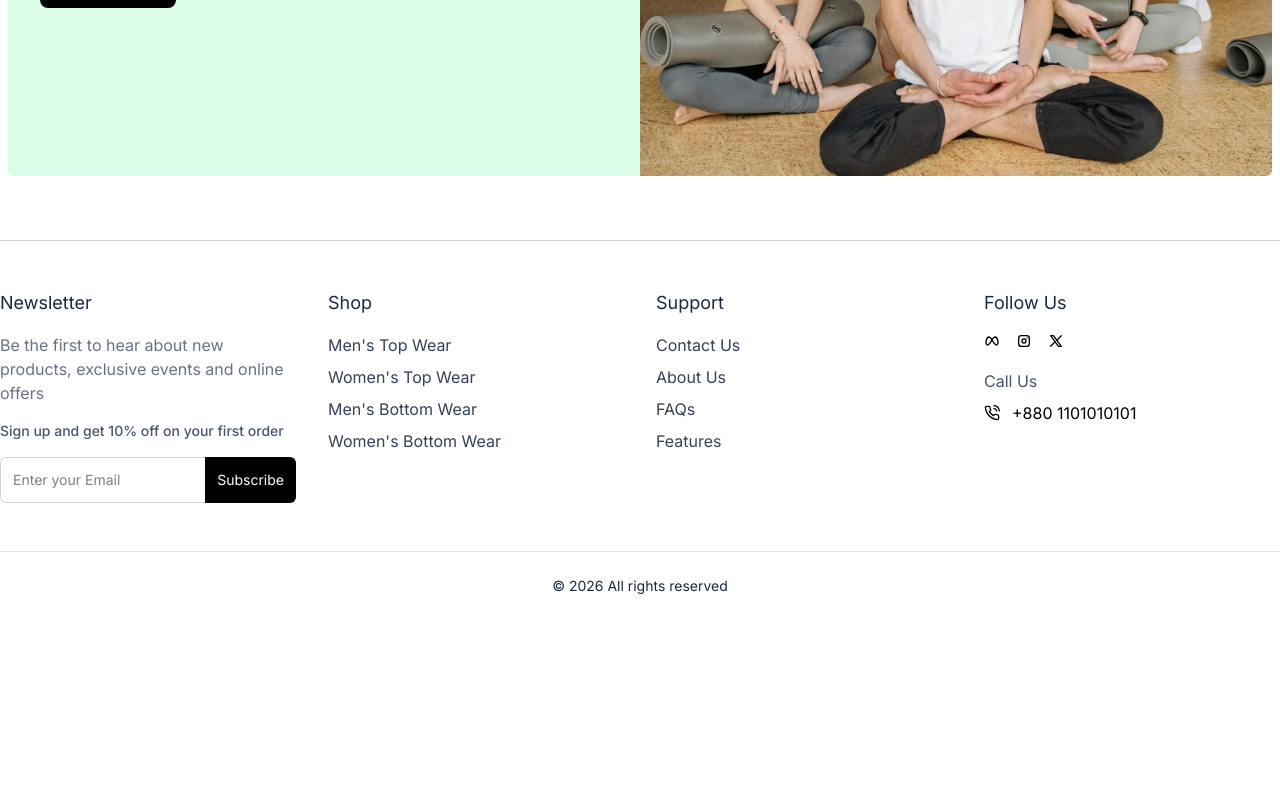
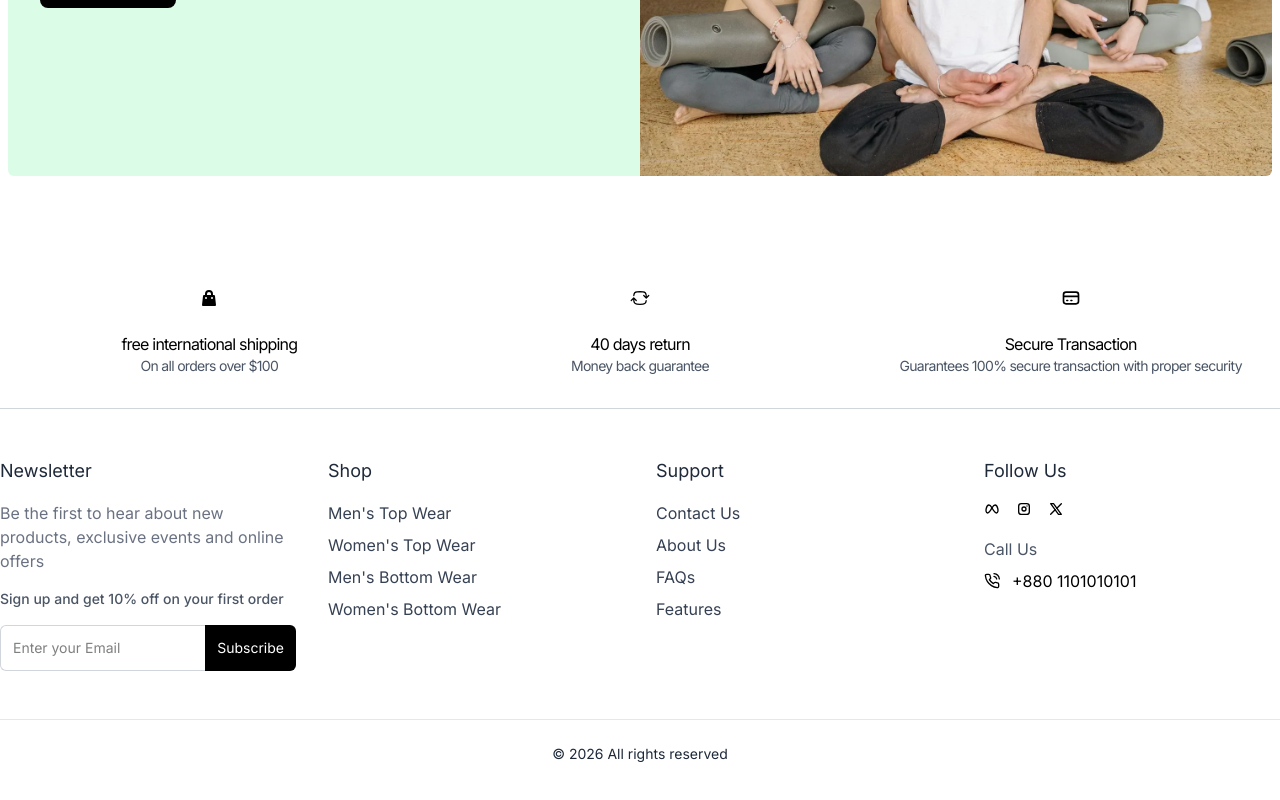
Before and after one commit to princemahmood117/rabbit-ecom, a React app in the folder frontend/: page / in a window 1280 px wide. Shown: the part 5029-5829 px from the top of the page. Before the commit the page ends 5673 px from the top, so only its background shows below. Built offline with nearby package versions, Linux system fonts and the light colour scheme; the HTML template or start-up script is replaced by a standard one.

Commit message:
featured section runing

```diff
--- a/frontend/src/App.jsx
+++ b/frontend/src/App.jsx
@@ -3,6 +3,7 @@ import "./App.css";
 import UserLayout from "./components/Layout/UserLayout/UserLayout";
 import Home from "./pages/Home";
 import { Toaster } from "sonner";
+import Login from "./pages/Login";
 
 function App() {
   return (
@@ -13,6 +14,8 @@ function App() {
           {/* user layouts */}
           <Route path="/" element={<UserLayout></UserLayout>}>
             <Route index element={<Home></Home>}></Route>
+            <Route path="login" element={<Login></Login>}></Route>
+
           </Route>
 
           {/* admin layouts */}
--- a/frontend/src/components/Products/FeaturedCollection.jsx
+++ b/frontend/src/components/Products/FeaturedCollection.jsx
@@ -15,7 +15,7 @@ const FeaturedCollection = () => {
                     <Link to={'/collection/all'} className="bg-black px-6 py-2 rounded-lg text-lg text-white hover:bg-gray-200 hover:text-black transition duration-250 cursor-pointer">Shop Now</Link>
                 </div>
 
-                {/* left side content */}
+                {/* Right side image */}
                 <div className="lg:w-1/2">
                     <img src={featured} alt="featured_image"
                     className="w-full h-full object-cover rounded-tr-md rounded-br-md" />
--- /dev/null
+++ b/frontend/src/components/Products/FeaturedSection.jsx
@@ -0,0 +1,49 @@
+import { HiOutlineCreditCard, HiShoppingBag } from "react-icons/hi";
+import { HiArrowPathRoundedSquare } from "react-icons/hi2";
+
+const FeaturedSection = () => {
+    return (
+        <section className="py-8">
+            {/* whole container */}
+            <div className="max-w-7xl mx-auto grid grid-cols-1 md:grid-cols-2 lg:grid-cols-3 text-center gap-3">
+                {/* feature 1 */}
+                <div className="flex flex-col items-center">
+
+                    <div className="p-4 rounded-full mb-2">
+                        <HiShoppingBag className="text-xl"></HiShoppingBag>
+                    </div>
+
+                    <h4 className="tracking-tighter">free international shipping</h4>
+                    <p className="text-gray-600 text-sm tracking-tighter">On all orders over $100</p>
+                </div>
+
+
+                {/* feature 2 */}
+                <div className="flex flex-col items-center">
+
+                    <div className="p-4 rounded-full mb-2">
+                        <HiArrowPathRoundedSquare className="text-xl"></HiArrowPathRoundedSquare>
+                    </div>
+
+                    <h4 className="tracking-tighter">40 days return</h4>
+                    <p className="text-gray-600 text-sm tracking-tighter">Money back guarantee</p>
+                </div>
+
+
+                {/* feature 3 */}
+                <div className="flex flex-col items-center">
+
+                    <div className="p-4 rounded-full mb-2">
+                        <HiOutlineCreditCard className="text-xl"></HiOutlineCreditCard>
+                    </div>
+
+                    <h4 className="tracking-tighter">Secure Transaction</h4>
+                    <p className="text-gray-600 text-sm tracking-tighter">Guarantees 100% secure transaction with proper security</p>
+                </div>
+
+            </div>
+        </section>
+    );
+};
+
+export default FeaturedSection;
--- a/frontend/src/pages/Home.jsx
+++ b/frontend/src/pages/Home.jsx
@@ -1,5 +1,6 @@
 import Hero from "../components/Layout/Hero/Hero";
 import FeaturedCollection from "../components/Products/FeaturedCollection";
+import FeaturedSection from "../components/Products/FeaturedSection";
 import GenderCollectionSection from "../components/Products/GenderCollectionSection";
 import NewArrivals from "../components/Products/NewArrivals";
 import ProductDetails from "../components/Products/ProductDetails";
@@ -76,6 +77,7 @@ const Home = () => {
             </div>
 
             <FeaturedCollection></FeaturedCollection>
+            <FeaturedSection></FeaturedSection>
 
         </div>
     );
--- /dev/null
+++ b/frontend/src/pages/Login.jsx
@@ -0,0 +1,16 @@
+import { useState } from "react";
+
+const Login = () => {
+  const [email, setEmail] = useState("");
+  const [password, setPassword] = useState("");
+
+
+
+  return (
+    <div className="">
+      <div></div>
+    </div>
+  );
+};
+
+export default Login;
```
